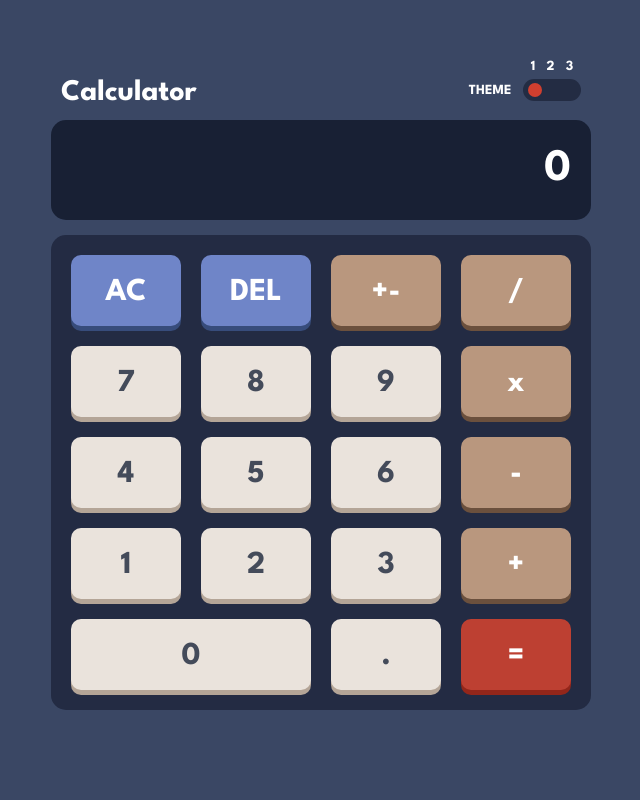
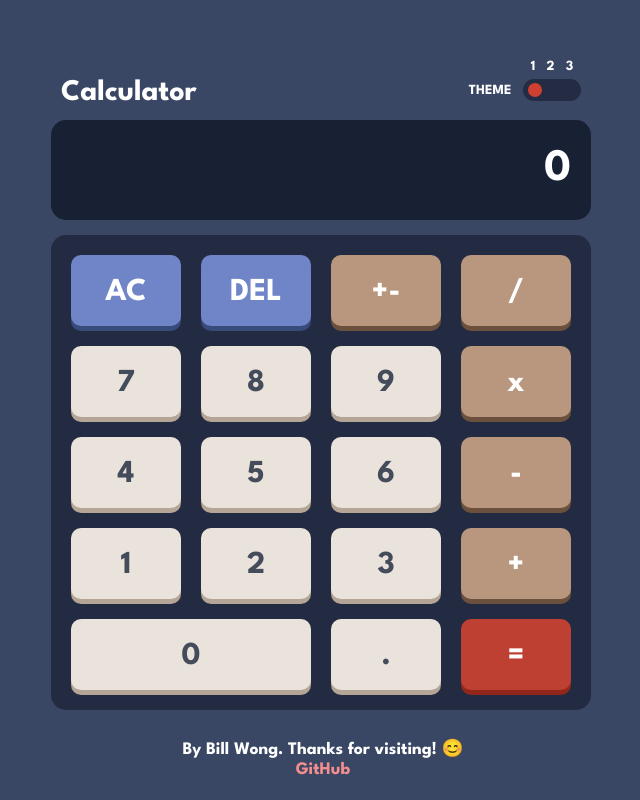
Before and after one commit to billwonggg/calculator-app, a React (Create React App) app: page / in a window 1280 px wide. Shown: the whole page, without its empty margins (319-959 px from the left). Built offline with nearby package versions, Linux system fonts and the light colour scheme.

Commit message:
Footer + css updates

```diff
--- a/src/App.tsx
+++ b/src/App.tsx
@@ -4,6 +4,7 @@ import Screen from "./components/Screen";
 import Button from "./components/Button";
 import ButtonBox from "./components/ButtonBox";
 import Header from "./components/Header";
+import Footer from "./components/Footer";
 import { KeyPad, Key } from "./data/KeyPad";
 import {
   handleNumber,
@@ -58,6 +59,7 @@ const App = () => {
     `sign: ${data.sign}\nfirst: ${data.first}\nsecond: ${data.second}\n`
   );
   return (
+    <>
       <div className="App">
         <Calculator>
           <Header />
@@ -75,7 +77,9 @@ const App = () => {
             })}
           </ButtonBox>
         </Calculator>
+        <Footer />
       </div>
+    </>
   );
 };
 
--- /dev/null
+++ b/src/components/Footer.tsx
@@ -0,0 +1,13 @@
+const Footer = () => {
+  return (
+    <div className="footer">
+      By Bill Wong. Thanks for visiting! 😊
+      <br />
+      <a href="https://github.com/billwonggg/calculator-app" target="_blank">
+        GitHub
+      </a>
+    </div>
+  );
+};
+
+export default Footer;
--- a/src/style/button.css
+++ b/src/style/button.css
@@ -19,6 +19,7 @@ button:active {
 }
 
 .number {
+  font-size: 28px;
   color: var(--color-font-button-number);
   background-color: var(--color-button-number);
   box-shadow: 0 5px 0 0 var(--color-shadow-button-number);
@@ -29,6 +30,7 @@ button:active {
 }
 
 .operation {
+  font-size: 28px;
   color: var(--color-font-button-operation);
   background-color: var(--color-button-operation);
   box-shadow: 0 5px 0 0 var(--color-shadow-button-operation);
@@ -53,6 +55,7 @@ button:active {
 }
 
 .equal {
+  font-size: 28px;
   color: var(--color-font-button-result);
   background-color: var(--color-button-result);
   box-shadow: 0 5px 0 0 var(--color-shadow-button-result);
--- a/src/style/components.css
+++ b/src/style/components.css
@@ -18,6 +18,7 @@
 .calculator {
   width: 380px;
   height: 590px;
+  padding: 0px 10px;
   box-sizing: border-box;
 }
 
@@ -48,3 +49,23 @@
   border-radius: 15px;
   box-sizing: border-box;
 }
+
+.footer {
+  position: fixed;
+  left: 0;
+  bottom: 20px;
+  width: 100%;
+  font-size: 1.1rem;
+  text-align: center;
+  padding: 10px 0px 0px 2px;
+  color: var(--color-font-theme);
+}
+
+a {
+  text-decoration: none;
+  color: var(--color-font-link);
+}
+
+a:hover {
+  text-decoration: underline;
+}
--- a/src/style/global.css
+++ b/src/style/global.css
@@ -6,6 +6,7 @@
   --color-thumb: hsl(6, 63%, 50%);
   --color-font-theme: #ffffff;
   --color-font-123: #ffffff;
+  --color-font-link: #f48e8e;
   --color-screen: hsl(224, 36%, 15%);
   --color-value: #ffffff;
   --color-keypad: hsl(224, 32%, 20%);
--- a/src/style/outer.css
+++ b/src/style/outer.css
@@ -7,10 +7,6 @@ html {
 }
 
 body {
-  /* width: 100%;
-  height: auto;
-  min-height: 100vh; */
-  /* background-color: transparent; */
   margin: 0;
   font-size: 32px;
   padding: 0 var(--white-space);
@@ -20,9 +16,10 @@ body {
 
 .App {
   display: flex;
+  flex-direction: column;
   justify-content: center;
   align-items: center;
   width: 100%;
-  min-height: 100vh;
+  height: 100vh;
   background-color: transparent;
 }
```
Lines whose indentation alone changed are shown as unchanged.
